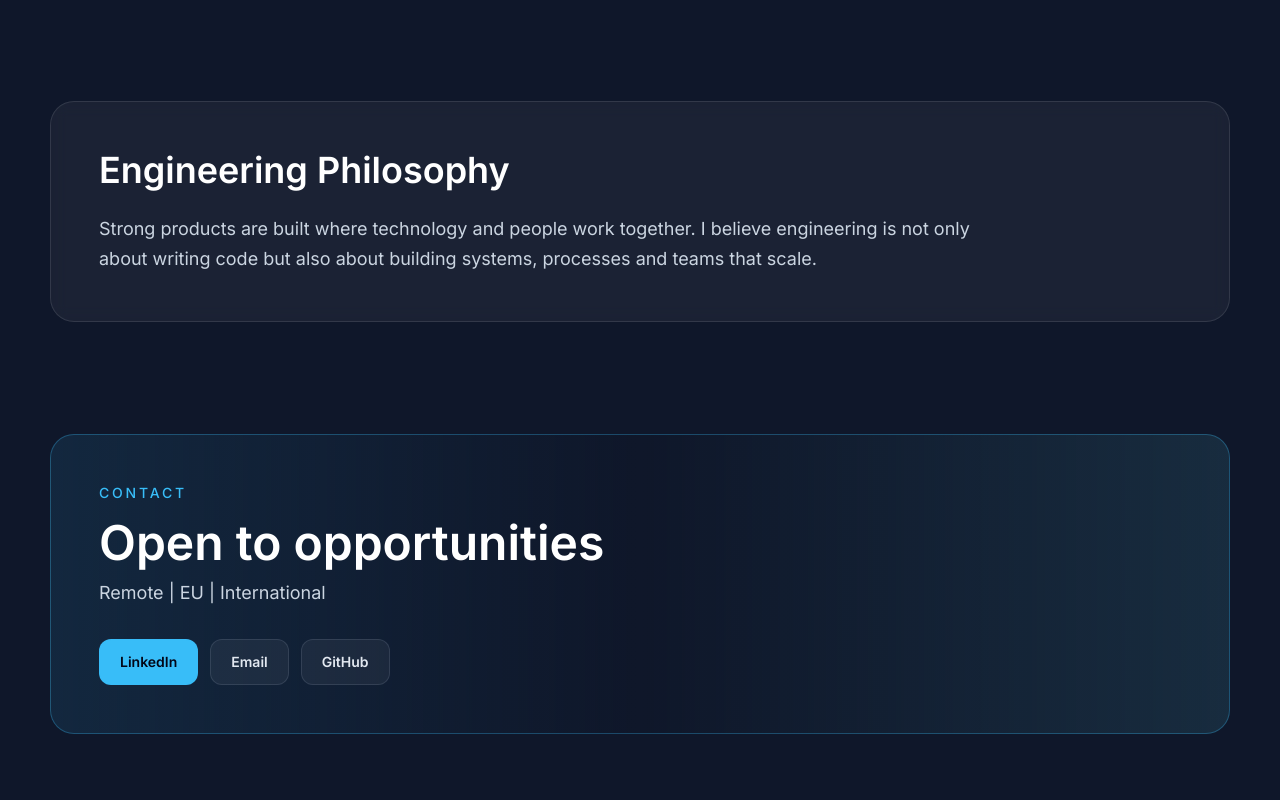
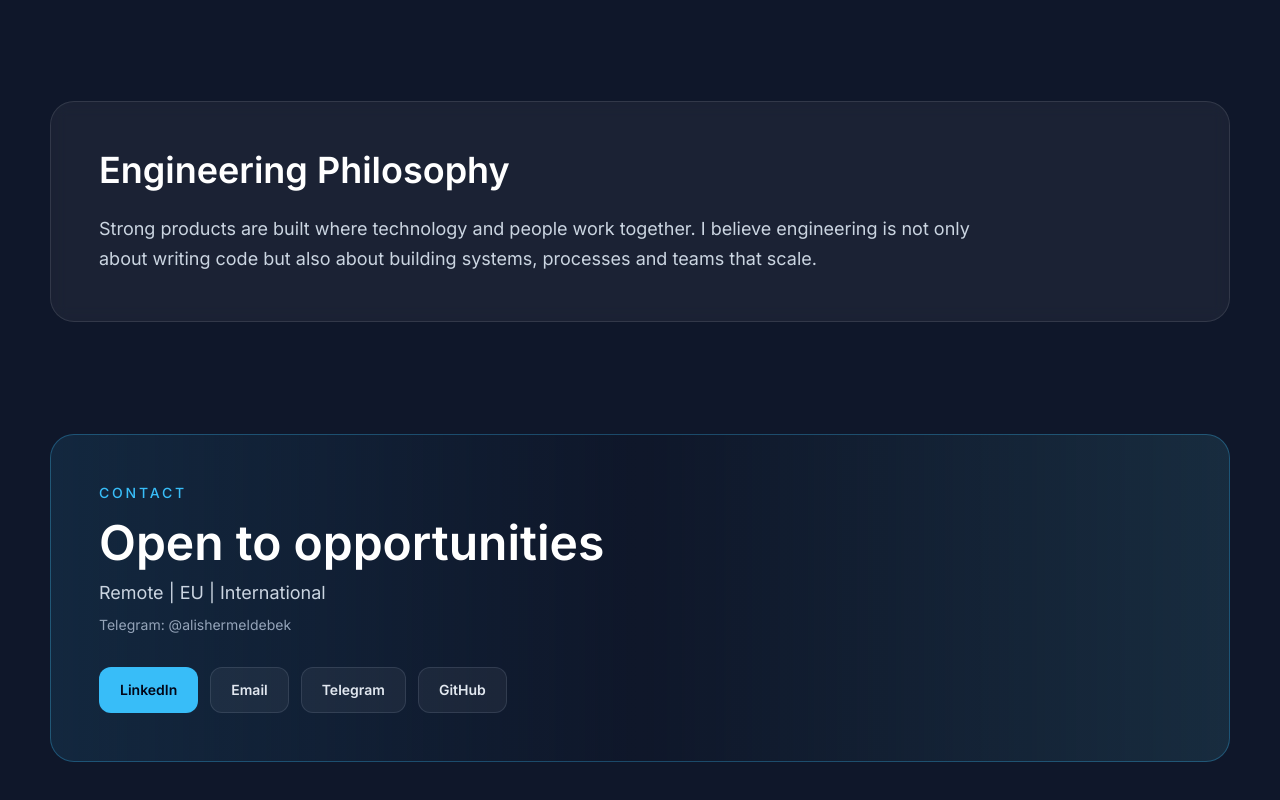
Before and after one commit to alishergani/alishergani.github.io, a Next.js app: page / in a window 1280 px wide. Shown: the part 2617-3417 px from the top of the page. Built offline with nearby package versions, Linux system fonts and the light colour scheme.

Commit message:
Update portfolio-page.tsx

```diff
--- a/src/components/portfolio/portfolio-page.tsx
+++ b/src/components/portfolio/portfolio-page.tsx
@@ -278,6 +278,7 @@ export function PortfolioPage() {
               Open to opportunities
             </h2>
             <p className="mt-3 text-lg text-slate-300">Remote | EU | International</p>
+            <p className="mt-2 text-sm text-portfolio-muted">Telegram: @alishermeldebek</p>
             <div className="mt-8 flex flex-wrap gap-3">
               <a
                 className={primaryButtonClass}
@@ -289,6 +290,14 @@ export function PortfolioPage() {
               </a>
               <a className={secondaryButtonClass} href="mailto:alishermeldebek@gmail.com">
                 Email
+              </a>
+              <a
+                className={secondaryButtonClass}
+                href="https://t.me/alishermeldebek"
+                target="_blank"
+                rel="noreferrer"
+              >
+                Telegram
               </a>
               <a
                 className={secondaryButtonClass}
```
